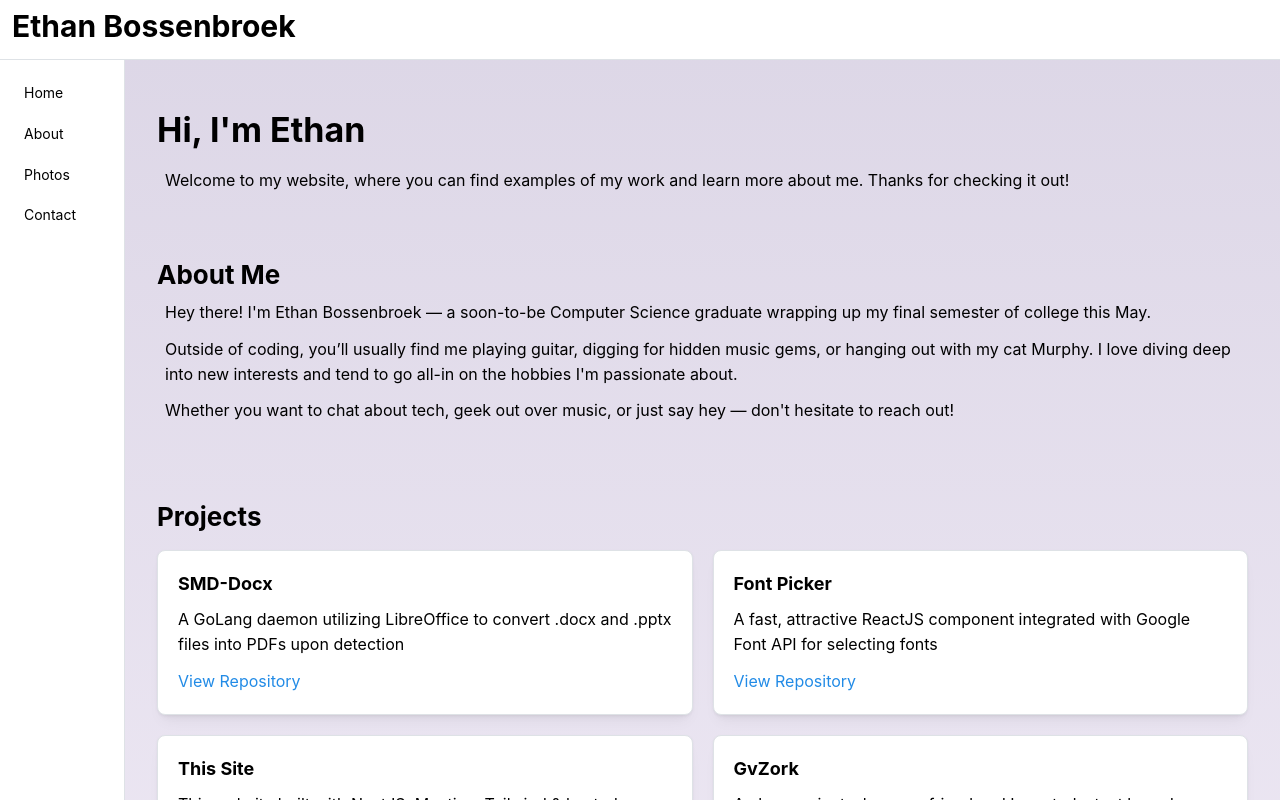
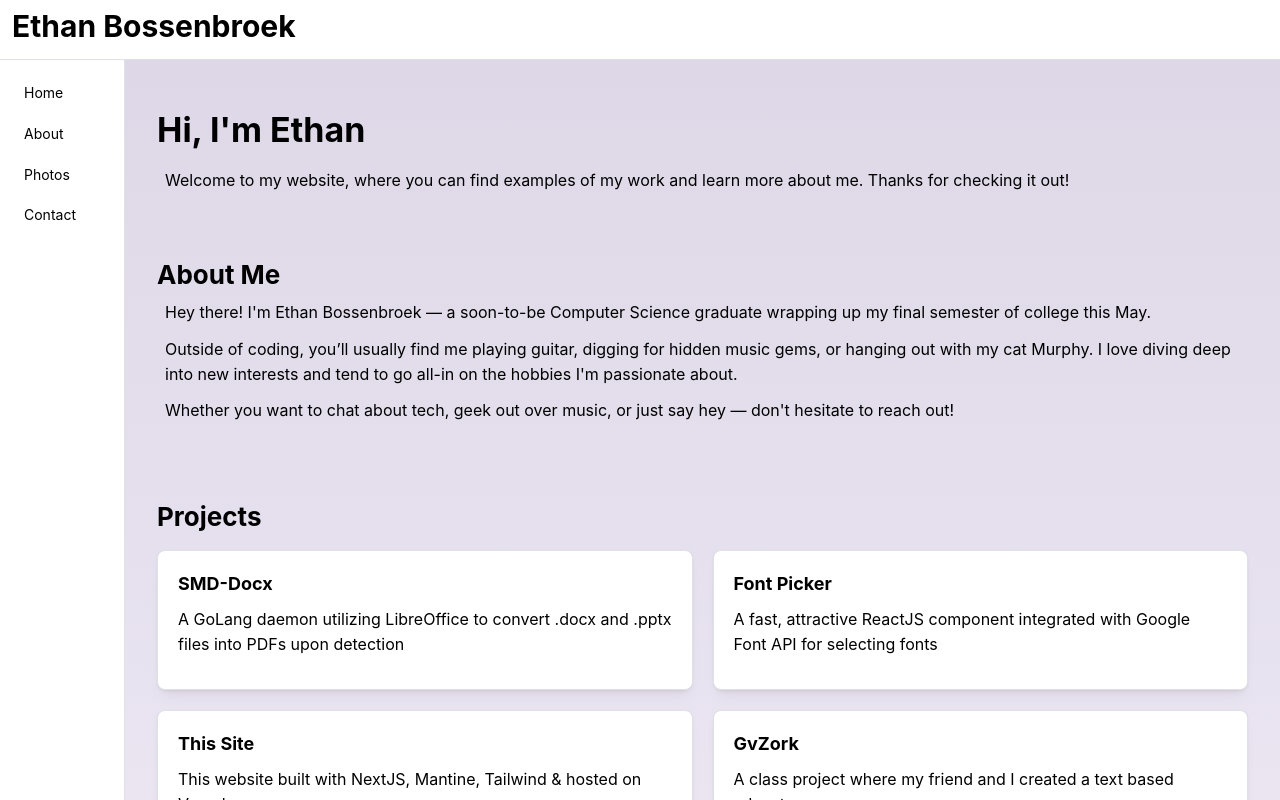
Before and after one commit to ethanbossen/Bossenbroek-website, a Next.js app: page / in a window 1280 px wide. Shown: the top 800 px of the page. Built offline with nearby package versions, Linux system fonts and the light colour scheme.

Commit message:
hydration fix

```diff
--- a/src/components/Projects.tsx
+++ b/src/components/Projects.tsx
@@ -28,15 +28,21 @@ const Projects = () => {
   return (
     <Container id="projects" size="lg" py="xl">
       <Title order={2} mb="md">Projects</Title>
-      <SimpleGrid cols={2} spacing="lg" breakpoints={[{ maxWidth: 'sm', cols: 1 }]}>
+      <SimpleGrid cols={2} spacing="lg">
         {repos.map((repo) => (
-          <Card key={repo.title} shadow="sm" padding="lg" radius="md" withBorder>
-            <Title order={4} mb="xs">{repo.title}</Title>
-            <Text mb="sm">{repo.description}</Text>
-            <Anchor href={repo.link} target="_blank" rel="noopener noreferrer">
-              View Repository
-            </Anchor>
-          </Card>
+            <div key={repo.title}>
+          <Anchor
+            href={repo.link}
+            target="_blank"
+            rel="noopener noreferrer"
+            style={{ textDecoration: "none" }}
+          >
+            <Card shadow="sm" padding="lg" radius="md" withBorder>
+              <Title order={4} mb="xs">{repo.title}</Title>
+              <Text mb="sm">{repo.description}</Text>
+            </Card>
+          </Anchor>
+            </div>
         ))}
       </SimpleGrid>
     </Container>
```
